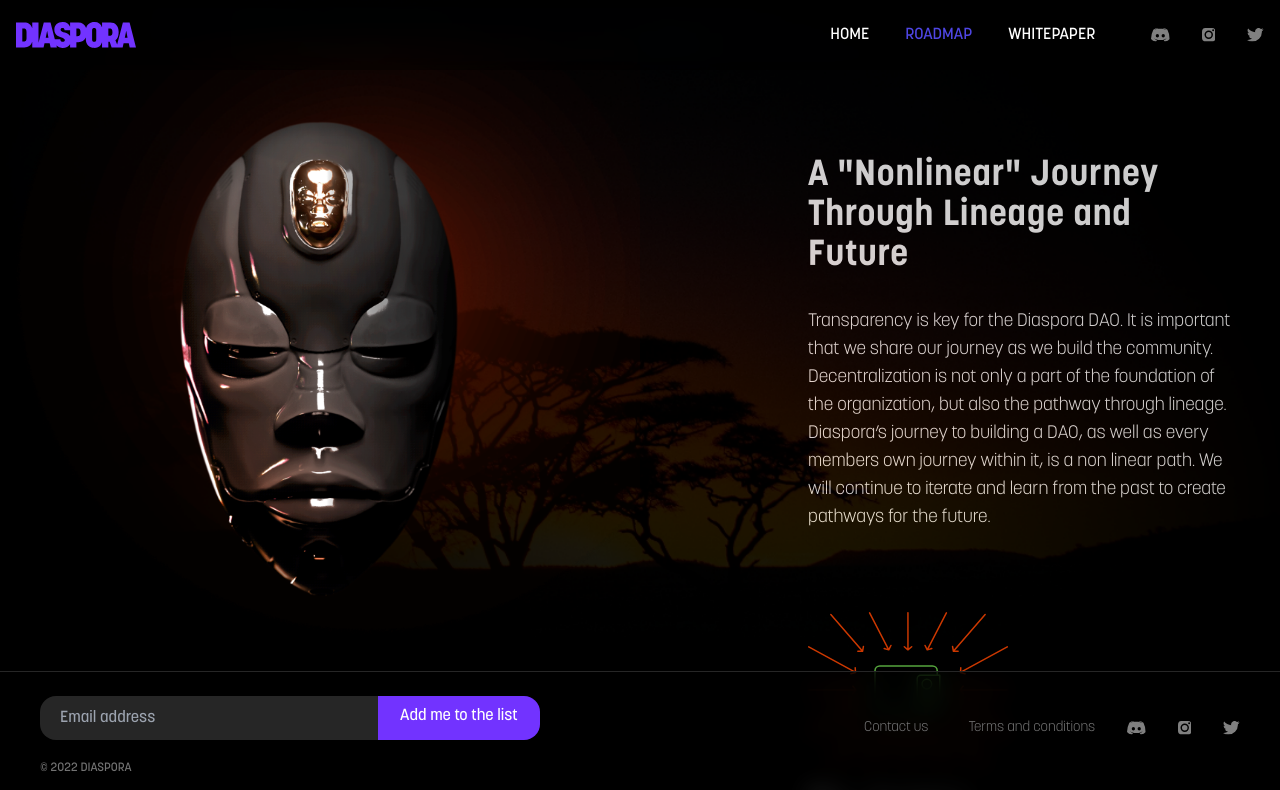
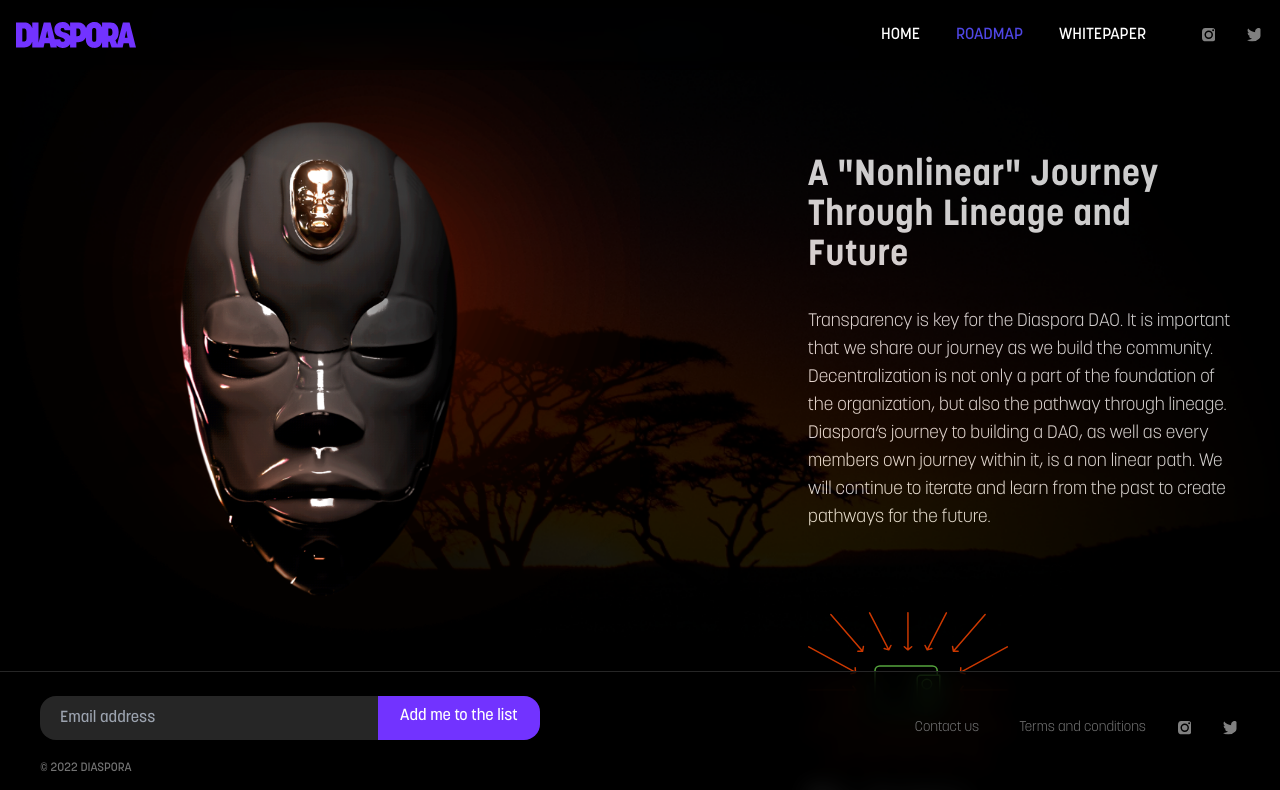
Before and after one commit to diaspora-labs/diaspora-site, a Next.js app: page /roadmap in a window 1280 px wide. Shown: the top 790 px of the page. Built offline with nearby package versions, Linux system fonts and the light colour scheme.

Commit message:
comment out discord links

```diff
--- a/components/Home/HomeFooter.tsx
+++ b/components/Home/HomeFooter.tsx
@@ -31,7 +31,7 @@ export const HomeFooter: React.FC<HomeFooterProps> = ({ fixed }) => {
           </div>
           <div className="mb-5 hidden md:mb-0 md:flex">
             <span className="flex flex-row justify-center space-x-8">
-              <Discord color="rgba(255,255,255,0.5)" />
+              {/* <Discord color="rgba(255,255,255,0.5)" /> */}
               <a href="https://www.instagram.com/diasporaxyz/?igshid=YmMyMTA2M2Y%3D" target="_blank">
                 <Instagram color="rgba(255,255,255,0.5)" />
               </a>
--- a/components/NavHeader.tsx
+++ b/components/NavHeader.tsx
@@ -23,9 +23,7 @@ export const NavHeader = () => {
         <div className="mx-4 flex items-center">
           <Nav />
           <span className="ml-10 flex flex-row items-center space-x-8">
-            <a >
-              <Discord color="rgba(255,255,255,0.5)" />
-            </a>
+            {/* <Discord color="rgba(255,255,255,0.5)" /> */}
             <a href="https://www.instagram.com/diasporaxyz/?igshid=YmMyMTA2M2Y%3D" target="_blank">
               <Instagram color="rgba(255,255,255,0.5)" />
             </a>
--- a/pages/index.tsx
+++ b/pages/index.tsx
@@ -68,7 +68,7 @@ const Home: NextPage = () => {
 
                 <div className="visible text-lg font-normal">Connect with us to stay updated</div>
                 <div className="pointer-events-auto visible flex space-x-8">
-                  <Discord />
+                  {/* <Discord /> */}
                   <a href="https://www.instagram.com/diasporaxyz/?igshid=YmMyMTA2M2Y%3D" target="_blank">
                     <Instagram />
                   </a>
```
